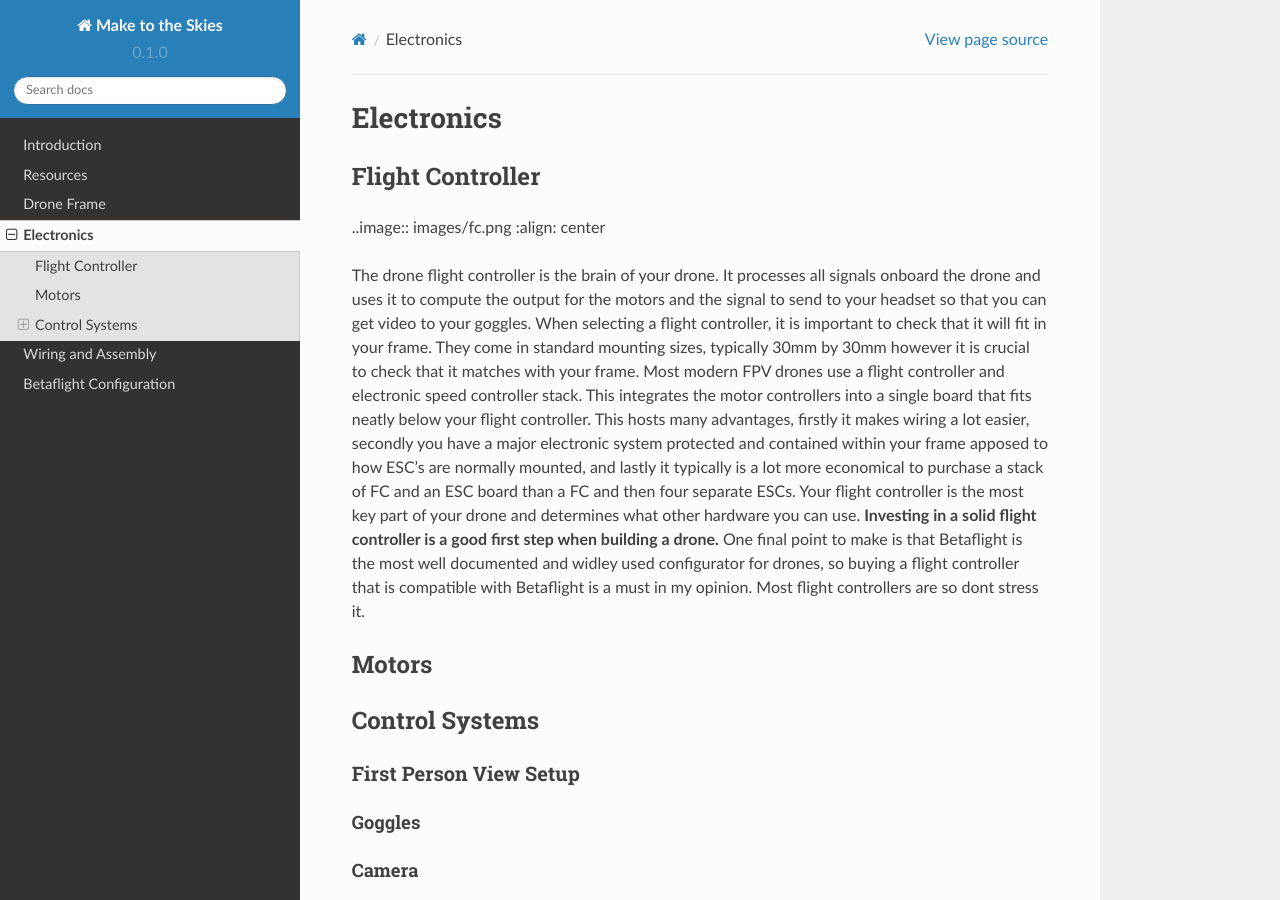
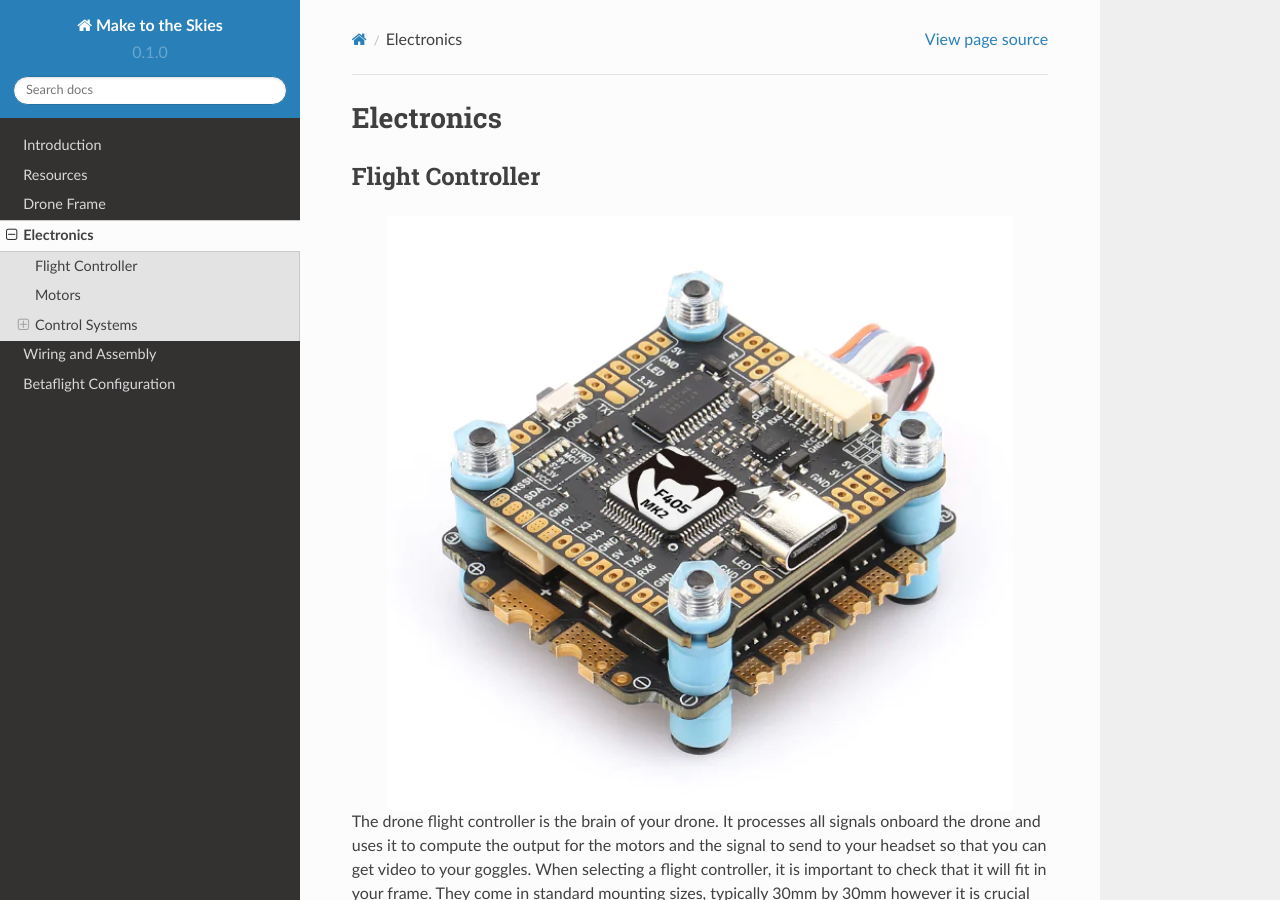
Before and after one commit to CaptainBertie/DroneGuide, a Sphinx documentation site: the page built from docs/source/Electronics.rst, in a window 1280 px wide and 900 px high. Built offline with Sphinx 7.4.7 and the Read the Docs theme 2.0.0, drawn with Linux system fonts in a browser that asks for light colours.

Commit message:
Add files via upload

```diff
--- a/docs/source/Drone Size.rst
+++ b/docs/source/Drone Size.rst
@@ -5,6 +5,8 @@
 
 Propellers
 ----------
+
+
 Your prop size is your first decision when building your drone. It determines the overall size of your drone. Prop sizes typically range from three inches to six inches. A larger six-inch drone will have a more extended battery range and more top speed but will be harder to fly; an added benefit of the size is that you have more room to work with when doing your wiring, which can be helpful for those who are inexperienced with technical stuff like that. Smaller three-inch drones will have less battery range but will be easier to fly, and there are many suitable kits at reasonable prices for three-inch drones.
 
 Batteries
--- a/docs/source/Electronics.rst
+++ b/docs/source/Electronics.rst
@@ -4,8 +4,9 @@
 Flight Controller
 -----------------
 
-..image:: images/fc.png
-:align:  center
+.. image:: images/fc.png
+   :alt: Flight Controller
+   :align: center
 
 The drone flight controller is the brain of your drone. It processes all signals onboard the drone and uses it to compute the output for the motors and the signal to send to your headset so that you can get video to your goggles. When selecting a flight controller, it is important to check that it will fit in your frame. They come in standard mounting sizes, typically 30mm by 30mm however it is crucial to check that it matches with your frame. Most modern FPV drones use a flight controller and electronic speed controller stack. This integrates the motor controllers into a single board that fits neatly below your flight controller. This hosts many advantages, firstly it makes wiring a lot easier, secondly you have a major electronic system protected and contained within your frame apposed to how ESC’s are normally mounted, and lastly it typically is a lot more economical to purchase a stack of FC and an ESC board than a FC and then four separate ESCs. Your flight controller is the most key part of your drone and determines what other hardware you can use. **Investing in a solid flight controller is a good first step when building a drone.** One final point to make is that Betaflight is the most well documented and widley used configurator for drones, so buying a flight controller that is compatible with Betaflight is a must in my opinion. Most flight controllers are so dont stress it.
 
```
